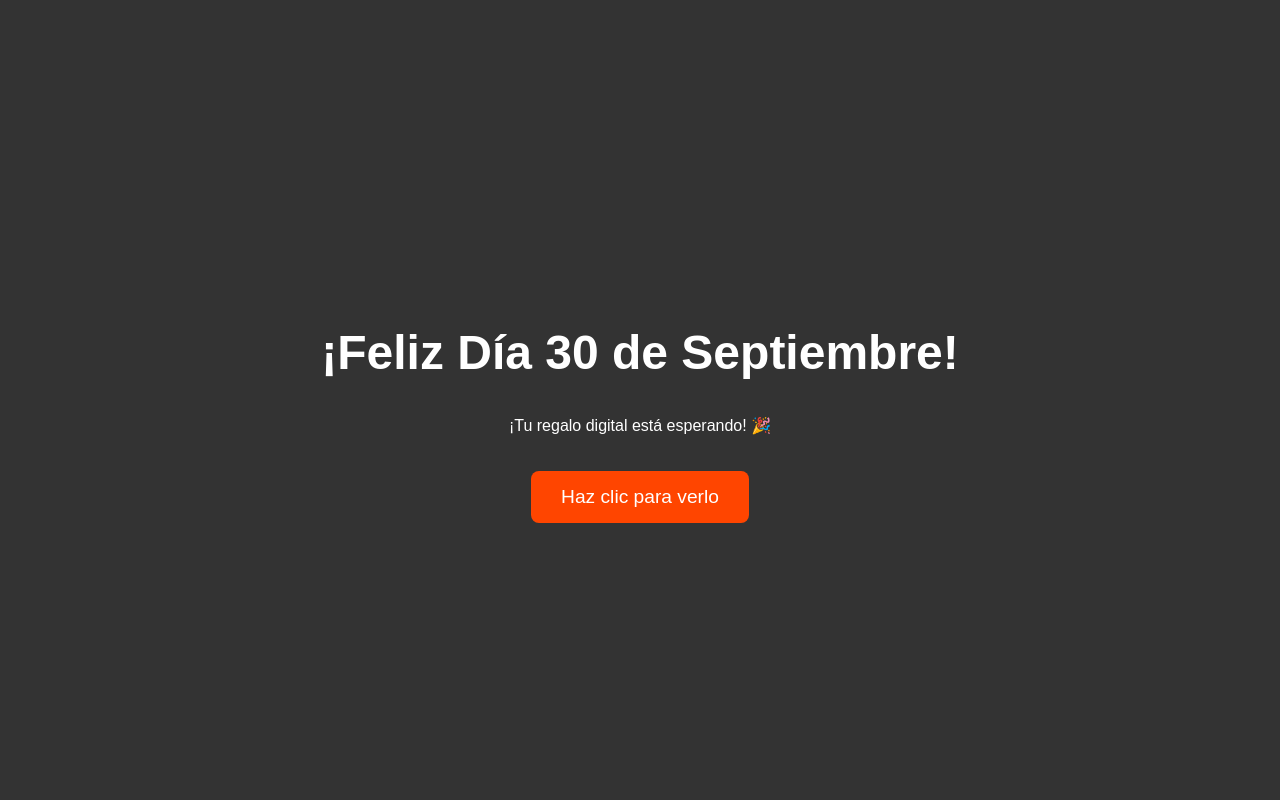
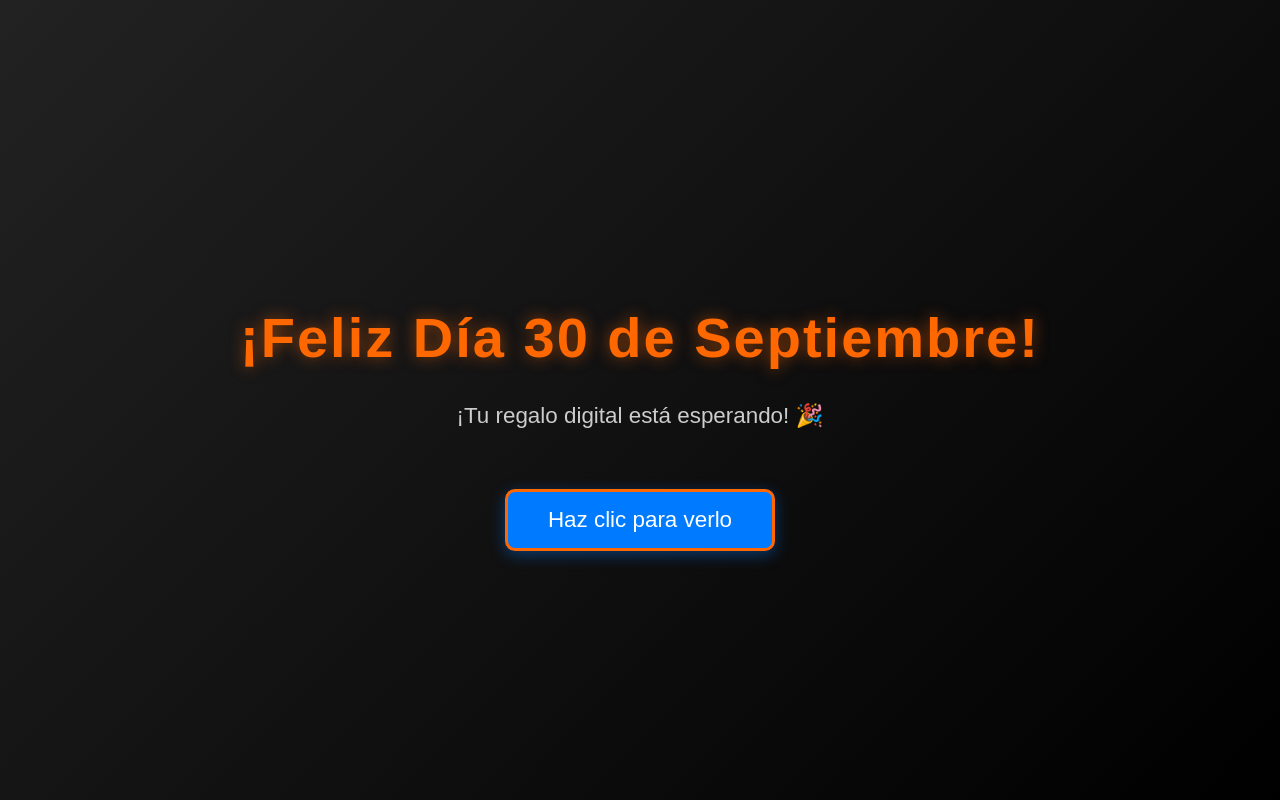
Before and after one commit to rodas25052005-droid/Nachito, a plain HTML site: page index.html in a window 1280 px wide. Drawn offline with Linux system fonts and the light colour scheme.

Commit message:
Update index.html

```diff
--- a/index.html
+++ b/index.html
@@ -20,45 +20,6 @@
             text-align: center;
         }
 
-        /* --- ESTILOS PARA LA PANTALLA DE BIENVENIDA --- */
-        #welcome-screen {
-            position: fixed;
-            top: 0;
-            left: 0;
-            width: 100%;
-            height: 100%;
-            display: flex;
-            flex-direction: column;
-            align-items: center;
-            justify-content: center;
-            background-color: #333;
-            color: white;
-            text-align: center;
-            z-index: 100;
-        }
-
-        .greeting {
-            font-size: 3em;
-            margin-bottom: 20px;
-            font-weight: bold;
-        }
-
-        #reveal-button {
-            padding: 15px 30px;
-            font-size: 1.2em;
-            cursor: pointer;
-            background-color: #ff4500;
-            color: white;
-            border: none;
-            border-radius: 8px;
-            margin-top: 20px;
-            transition: background-color 0.3s;
-        }
-
-        #reveal-button:hover {
-            background-color: #e63900;
-        }
-        /* --- FIN ESTILOS DE BIENVENIDA --- */
 
         .container {
             width: 100%;
@@ -69,7 +30,231 @@
             justify-content: center;
         }
 
-        .bouquet {
+        .bouque/* --- ESTILOS GENERALES Y FUENTES --- */
+body {
+    margin: 0;
+    padding: 0;
+    /* Fondo muy oscuro para que los colores vibrantes resalten */
+    background: #101010;
+    color: #fff;
+    overflow: hidden;
+    font-family: 'Arial', sans-serif; /* Fuente moderna */
+    text-align: center;
+    height: 100vh;
+    display: flex;
+    align-items: center;
+    justify-content: center;
+}
+
+/* --- PANTALLA DE BIENVENIDA --- */
+#welcome-screen {
+    position: fixed;
+    top: 0;
+    left: 0;
+    width: 100%;
+    height: 100%;
+    /* Fondo con un degradado sutil */
+    background: linear-gradient(135deg, #222 0%, #000 100%);
+    color: white;
+    display: flex;
+    flex-direction: column;
+    align-items: center;
+    justify-content: center;
+    z-index: 100;
+}
+
+.greeting {
+    /* Color Naranja Hot Wheels para el mensaje principal */
+    color: #FF6700;
+    font-size: 3.5em; /* Un poco más grande */
+    margin-bottom: 10px;
+    font-weight: 800; /* Extra bold */
+    text-shadow: 0 0 15px rgba(255, 103, 0, 0.5); /* Resplandor */
+    letter-spacing: 2px;
+}
+
+.greeting-message {
+    font-size: 1.4em;
+    color: #ccc;
+    margin-bottom: 30px;
+}
+
+#reveal-button {
+    padding: 15px 40px;
+    font-size: 1.4em;
+    cursor: pointer;
+    background-color: #007bff; /* Azul vibrante */
+    color: white;
+    border: 3px solid #FF6700; /* Borde naranja */
+    border-radius: 10px;
+    margin-top: 30px;
+    transition: background-color 0.3s, transform 0.1s;
+    box-shadow: 0 4px 15px rgba(0, 123, 255, 0.4);
+}
+
+#reveal-button:hover {
+    background-color: #0056b3;
+    transform: scale(1.05); /* Efecto al pasar el ratón */
+}
+/* --- FIN ESTILOS DE BIENVENIDA --- */
+
+/* --- ESTILOS DEL RAMO (La Sorpresa) --- */
+.container {
+    width: 100%;
+    height: 100%;
+    display: flex;
+    flex-direction: column;
+    align-items: center;
+    justify-content: center;
+}
+.bouquet {
+    position: relative;
+    width: 350px; /* Un poco más ancho */
+    height: 450px; /* Un poco más alto */
+    margin: auto;
+}
+
+.car {
+    /* Mantenemos la animación */
+    position: absolute;
+    width: 100px; /* Un poco más grandes */
+    opacity: 0;
+    animation: float 5s infinite ease-in-out;
+}
+
+/* Mantenemos las posiciones */
+.car:nth-child(1) { left: 5%; animation-delay: 0s; }
+.car:nth-child(2) { left: 40%; animation-delay: 1s; }
+.car:nth-child(3) { left: 75%; animation-delay: 2s; }
+.car:nth-child(4) { left: 20%; animation-delay: 3s; }
+.car:nth-child(5) { left: 60%; animation-delay: 4s; }
+
+@keyframes float {
+    0% { bottom: 0; opacity: 0; transform: translateY(0) scale(0.6); }
+    50% { bottom: 180px; opacity: 1; transform: translateY(-30px) scale(1); }
+    100% { bottom: 0; opacity: 0; transform: translateY(0) scale(0.6); }
+}
+
+.message {
+    margin-top: 30px;
+    font-size: 28px;
+    font-weight: bold;
+    color: #FFD700; /* Dorado para el mensaje final */
+    text-shadow: 0 0 10px rgba(255, 215, 0, 0.5);
+}
+/* --- ESTILOS GENERALES Y FUENTES --- */
+body {
+    margin: 0;
+    padding: 0;
+    /* Fondo muy oscuro para que los colores vibrantes resalten */
+    background: #101010;
+    color: #fff;
+    overflow: hidden;
+    font-family: 'Arial', sans-serif; /* Fuente moderna */
+    text-align: center;
+    height: 100vh;
+    display: flex;
+    align-items: center;
+    justify-content: center;
+}
+
+/* --- PANTALLA DE BIENVENIDA --- */
+#welcome-screen {
+    position: fixed;
+    top: 0;
+    left: 0;
+    width: 100%;
+    height: 100%;
+    /* Fondo con un degradado sutil */
+    background: linear-gradient(135deg, #222 0%, #000 100%);
+    color: white;
+    display: flex;
+    flex-direction: column;
+    align-items: center;
+    justify-content: center;
+    z-index: 100;
+}
+
+.greeting {
+    /* Color Naranja Hot Wheels para el mensaje principal */
+    color: #FF6700;
+    font-size: 3.5em; /* Un poco más grande */
+    margin-bottom: 10px;
+    font-weight: 800; /* Extra bold */
+    text-shadow: 0 0 15px rgba(255, 103, 0, 0.5); /* Resplandor */
+    letter-spacing: 2px;
+}
+
+.greeting-message {
+    font-size: 1.4em;
+    color: #ccc;
+    margin-bottom: 30px;
+}
+
+#reveal-button {
+    padding: 15px 40px;
+    font-size: 1.4em;
+    cursor: pointer;
+    background-color: #007bff; /* Azul vibrante */
+    color: white;
+    border: 3px solid #FF6700; /* Borde naranja */
+    border-radius: 10px;
+    margin-top: 30px;
+    transition: background-color 0.3s, transform 0.1s;
+    box-shadow: 0 4px 15px rgba(0, 123, 255, 0.4);
+}
+
+#reveal-button:hover {
+    background-color: #0056b3;
+    transform: scale(1.05); /* Efecto al pasar el ratón */
+}
+/* --- FIN ESTILOS DE BIENVENIDA --- */
+
+/* --- ESTILOS DEL RAMO (La Sorpresa) --- */
+.container {
+    width: 100%;
+    height: 100%;
+    display: flex;
+    flex-direction: column;
+    align-items: center;
+    justify-content: center;
+}
+.bouquet {
+    position: relative;
+    width: 350px; /* Un poco más ancho */
+    height: 450px; /* Un poco más alto */
+    margin: auto;
+}
+
+.car {
+    /* Mantenemos la animación */
+    position: absolute;
+    width: 100px; /* Un poco más grandes */
+    opacity: 0;
+    animation: float 5s infinite ease-in-out;
+}
+
+/* Mantenemos las posiciones */
+.car:nth-child(1) { left: 5%; animation-delay: 0s; }
+.car:nth-child(2) { left: 40%; animation-delay: 1s; }
+.car:nth-child(3) { left: 75%; animation-delay: 2s; }
+.car:nth-child(4) { left: 20%; animation-delay: 3s; }
+.car:nth-child(5) { left: 60%; animation-delay: 4s; }
+
+@keyframes float {
+    0% { bottom: 0; opacity: 0; transform: translateY(0) scale(0.6); }
+    50% { bottom: 180px; opacity: 1; transform: translateY(-30px) scale(1); }
+    100% { bottom: 0; opacity: 0; transform: translateY(0) scale(0.6); }
+}
+
+.message {
+    margin-top: 30px;
+    font-size: 28px;
+    font-weight: bold;
+    color: #FFD700; /* Dorado para el mensaje final */
+    text-shadow: 0 0 10px rgba(255, 215, 0, 0.5);
+        }
+            t {
             position: relative;
             width: 300px;
             height: 400px;
```
